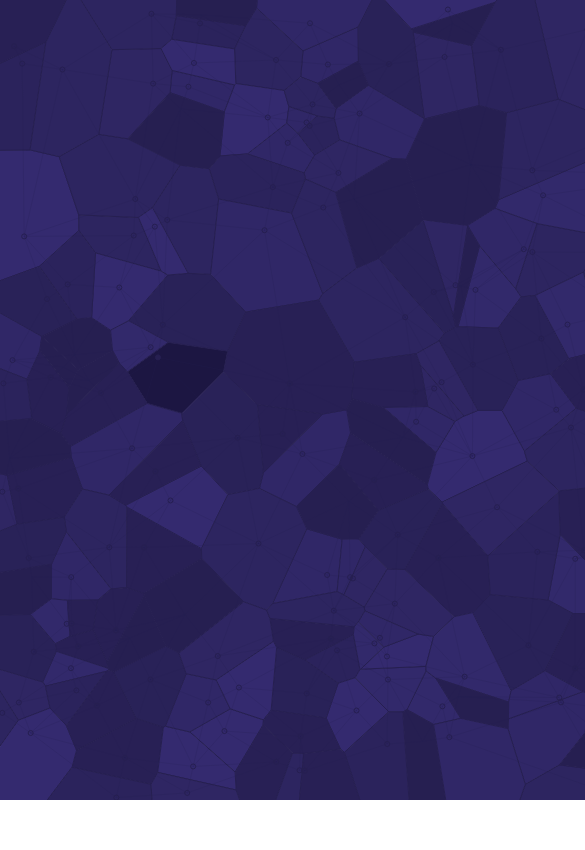
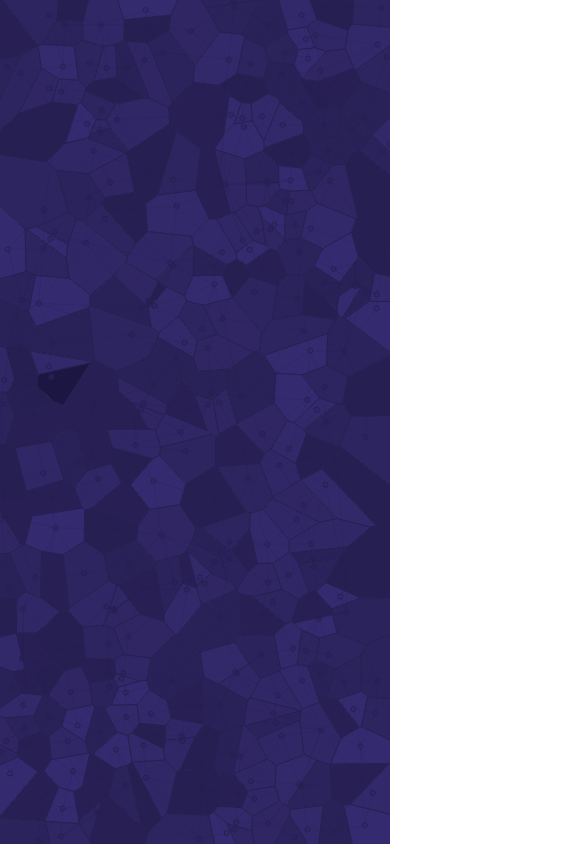
Before and after one commit to Lissy93/voronoi-site-template, a website built with webpack: page index.html in a window 390 px wide. Shown: the top 850 px of the page, 585 px wide, since content can reach past the window. Built offline with nearby package versions, Linux system fonts and the light colour scheme.

Commit message:
Make it responsive

```diff
--- a/index.html
+++ b/index.html
@@ -27,7 +27,7 @@
   <body>
 
     <!-- The main voronoi visual! -->
-    <svg width="1200" height="800"></svg>
+    <div id="vonoroi"></div>
 
     <!-- JavaScripts (D3 and voronoi + website scripts) -->
     <script src="https://cdnjs.cloudflare.com/ajax/libs/d3/4.13.0/d3.min.js"></script>
--- a/src/d3-voronoi.ts
+++ b/src/d3-voronoi.ts
@@ -15,9 +15,10 @@ export default class D3Voronoi{
   private link;
   private site;
 
-  constructor(targetContainer = 'svg'){
-    this.target = targetContainer;
+  constructor(targetContainer = '#vonoroi'){
+    this.target = d3.select(targetContainer);
     this.renderTheAwesome()
+    this.watchForResize();
   }
 
   /**
@@ -25,9 +26,12 @@ export default class D3Voronoi{
    */
   public renderTheAwesome(){
 
-    this.svg = d3.select('svg');
-    this.width = +this.svg.attr('width');
-    this.height = +this.svg.attr('height');
+    this.svg = this.target.append("svg");
+    this.width   = this.target.node().getBoundingClientRect().width;
+    this.height = this.target.node().getBoundingClientRect().height;
+
+    this.svg.attr('width', this.width);
+    this.svg.attr('height', this.height);
 
     /* Calculate how many sites to display and generate them */
     this.sites = d3.range(300).map((d) => {
@@ -115,18 +119,25 @@ export default class D3Voronoi{
     }
 
     /**
+     * Removes old svg and rerenders a new one
+     * Only used in the (hopefully) rare occasion
+     * that a user will resize their browser
+     */
+    private rerender(){
+      this.svg.remove();
+      this.renderTheAwesome();
+    }
+
+    /**
      * Work-around to make the chart work on all (most) screen sizes
      * @param event
      */
-  private onWindowResize(event){
+    private watchForResize(){
       let resizeTimer = undefined;
       window.addEventListener('resize', () => {
-      console.log('resized');
         clearTimeout(resizeTimer);
         return resizeTimer = setTimeout((() =>
-      this.renderTheAwesome() ), 250);
+        this.rerender() ), 250);
       })
     }
-
-
 }
--- a/src/voronoi-styles.scss
+++ b/src/voronoi-styles.scss
@@ -1,3 +1,14 @@
+html, body{
+  margin: 0;
+  padding: 0;
+  height:100%;
+  width: 100%;
+}
+
+#vonoroi{
+  min-height: 100%;
+  min-width: 100%;
+}
 
 
 $col-lines: #261f51;
```
Also changed, not shown: dist/voronoi-app.js, dist/voronoi-styles.css. Lines whose indentation alone changed are shown as unchanged.
